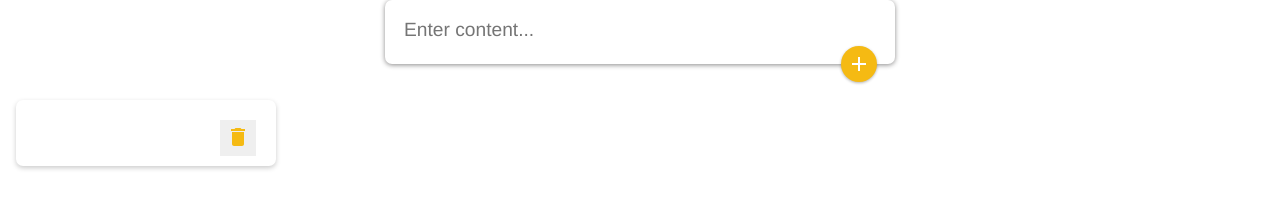
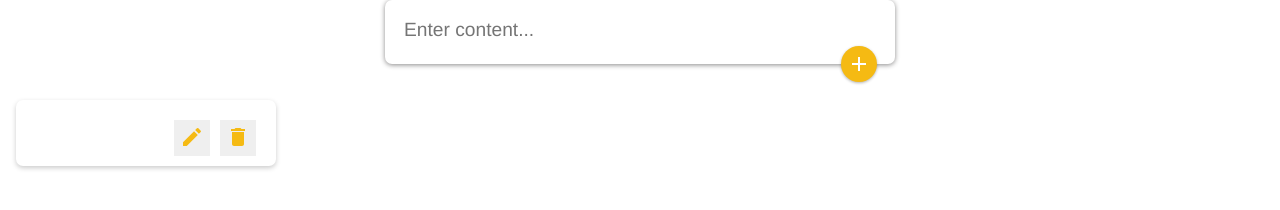
Before and after one commit to trilok2703/todo-react-app, a React (Vite) app: page / in a window 1280 px wide. Both pictures are taken after a click on the button "Add". Shown: the part 101-311 px from the top of the page. Built offline with nearby package versions, Linux system fonts and the light colour scheme.

Commit message:
implement the Edit functionality for todo notes

```diff
--- a/src/App.jsx
+++ b/src/App.jsx
@@ -8,6 +8,7 @@ import Footer from './components/Footer';
 function App() {
 
   const [notes, setNotes] = useState([]);
+  const [editId, setEditId] = useState(null);
 
   const addNotes = (newNote) => {
     setNotes((prevNotes)=>{
@@ -23,16 +24,46 @@ function App() {
     })
   }
 
+  const startEdit = (id) =>{
+    setEditId(id);
+  }
+
+  const startUpdate = (editId, updatedNote) => {
+    setNotes((prevNotes) => {
+      return prevNotes.map((notes,index) => {
+        if(index == editId) {
+          return updatedNote;
+        }
+
+        return notes;
+      })
+    })
+
+    setEditId(null);
+  }
   return (
-   <>
-   <Header/>
-   <CreateArea onAdd={addNotes}/>
-   <div>
-      {notes.map((noteItem,index) => <Note key={index} id={index} data={noteItem} onDelete={deleteNote}/>)}
-   </div>
-    <Footer/>
-   </>
-  )
+      <>
+          <Header />
+          <CreateArea
+              onAdd={addNotes}
+              onUpdate={startUpdate}
+              notes={notes}
+              editId={editId}
+          />
+          <div>
+              {notes.map((noteItem, index) => (
+                  <Note
+                      key={index}
+                      id={index}
+                      data={noteItem}
+                      onDelete={deleteNote}
+                      onEdit={startEdit}
+                  />
+              ))}
+          </div>
+          <Footer />
+      </>
+  );
 }
 
 export default App
--- a/src/components/CreateArea.jsx
+++ b/src/components/CreateArea.jsx
@@ -1,15 +1,28 @@
-import React, { useState } from "react";
+import React, { useEffect, useState } from "react";
 import Fab from '@mui/material/Fab';
 import AddIcon from '@mui/icons-material/Add';
+import EditIcon from '@mui/icons-material/Edit';
 
-const CreateArea = ({onAdd}) =>{
-
+const CreateArea = ({onAdd, onUpdate, notes, editId}) =>{
     const [note, setNote] = useState({
         title:"",
         content:""
     })
 
     const [isExpanded, setIsExpanded] = useState(false);
+
+    useEffect(()=>{
+        if(editId !== null) {
+            const {title,content} = notes[editId];
+
+            setNote({
+                title,
+                content
+            })
+
+            setIsExpanded(true);
+        }
+    },[editId, notes]);
 
     const handleExpanded = () => {
         setIsExpanded(true);
@@ -27,12 +40,26 @@ const CreateArea = ({onAdd}) =>{
     }
 
     const submitNote = (event) => {
+        event.preventDefault();
+
+        if(editId !== null) {
+            onUpdate(editId, note);
+
+            setNote({
+                title:"",
+                content:""
+            })
+
+            setIsExpanded(false);
+            return;
+        }
+
         onAdd(note);
         setNote({
             title:"",
             content:""
         });
-        event.preventDefault();
+        setIsExpanded(false);
     }
 
     return (
@@ -55,8 +82,8 @@ const CreateArea = ({onAdd}) =>{
                 value={note.content}
                 onClick={handleExpanded}
             />
-            <Fab color="primary" aria-label="add" onClick={submitNote}>
-                <AddIcon />
+            <Fab color="primary" aria-label={editId !== null ? "Edit": "Add" } onClick={submitNote}>
+              {editId !== null ? <EditIcon/>  : <AddIcon />}
             </Fab>
         </form>
     );
--- a/src/components/Note.jsx
+++ b/src/components/Note.jsx
@@ -1,20 +1,33 @@
 import React from "react";
 import DeleteIcon from '@mui/icons-material/Delete';
+import Fab from '@mui/material/Fab';
+import EditIcon from '@mui/icons-material/Edit';
 
-const Note = ({data, id, onDelete}) => {
+const Note = ({data, id, onDelete, onEdit}) => {
     const {title,content} = data;
 
     const deleteNote = (event) =>{
         onDelete(id);
     }
 
-    return(
+    const editNote = () =>{
+        onEdit(id);
+    }
+
+    return (
         <div className="note">
-        <div className="note-header">{title}</div>
-        <p className="note-content">{content}</p>
-        <button className="delete-note-btn" onClick={deleteNote}>
-            <DeleteIcon/>
-        </button>
+            <div className="note-header">{title}</div>
+            <p className="note-content">{content}</p>
+
+            <div className="note-btn-container">
+                <button className="edit-note-btn" onClick={editNote}>
+                <EditIcon />
+            </button>
+            <button className="delete-note-btn" onClick={deleteNote}>
+                <DeleteIcon />
+            </button>
+            </div>
+
         </div>
     );
 };
--- a/styles.css
+++ b/styles.css
@@ -77,10 +77,22 @@ form.create-note button {
     word-wrap: break-word;
 }
 
-.delete-note-btn {
+.note-btn-container {
     position: relative;
     float: right;
     margin-right: 10px;
+}
+
+.edit-note-btn {
+    color: #f5ba13;
+    border: none;
+    width: 36px;
+    height: 36px;
+    cursor: pointer;
+    margin-right:10px;
+}
+
+.delete-note-btn {
     color: #f5ba13;
     border: none;
     width: 36px;
```
